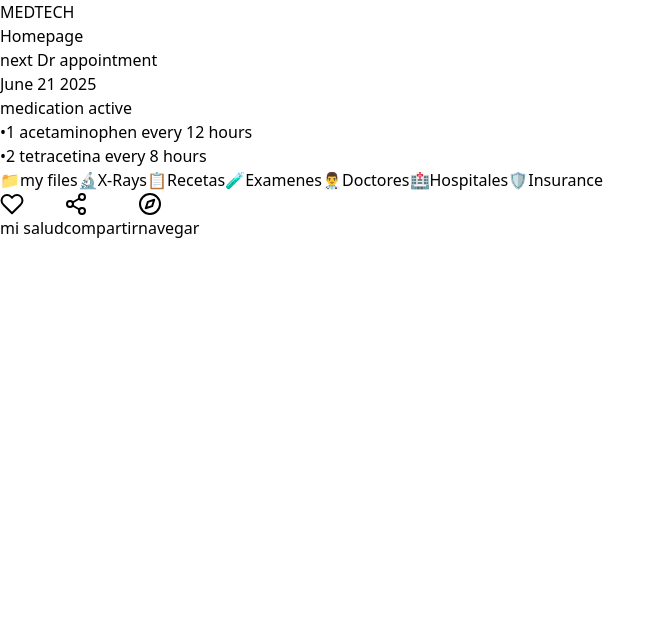
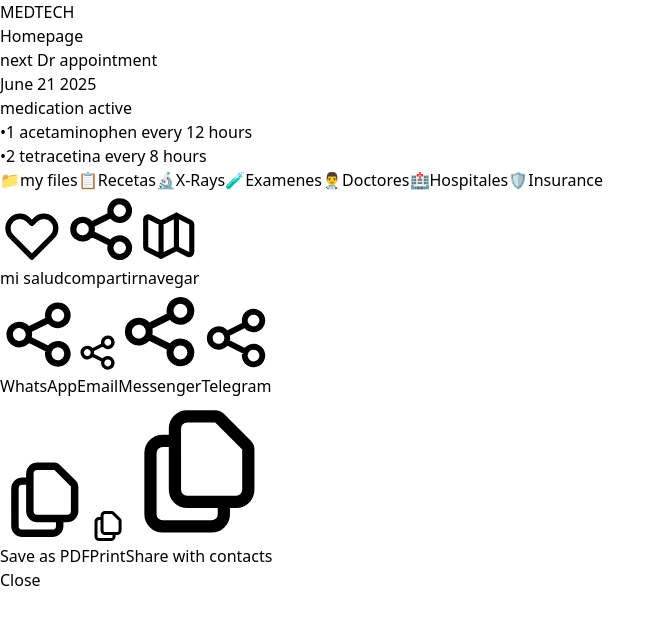
Before and after one commit to Pyload901/medtech-frontend, a React (Vite) app: page /dashboard in a window 1280 px wide. Both pictures are taken after a click on the button "compartir". Shown: the top 624 px of the page, without its empty margins (0-666 px from the left). Built offline with nearby package versions, Linux system fonts and the light colour scheme.

Commit message:
add something else

```diff
--- a/src/pages/Appointments.tsx
+++ b/src/pages/Appointments.tsx
@@ -3,12 +3,6 @@ import { Link } from 'react-router-dom';
 
 export const Appointments: React.FC = () => {
   const [birthdate, setBirthdate] = useState('');
-
-  const handleSubmit = (e: React.FormEvent) => {
-    e.preventDefault();
-    // Handle login logic here
-   };
-
   return (
     <div className="min-h-screen bg-white flex flex-col items-center justify-center p-4">
       <div className="w-full max-w-md space-y-8">
@@ -41,7 +35,7 @@ export const Appointments: React.FC = () => {
               />
         </div>
         <div className="p-4 bg-gray-100 rounded-lg shadow hover:bg-gray-200 cursor-pointer select-none">
-            <Link to="/hospital/appointments?id=1">
+            <Link to="/hospital/appointment">
                     <h2 className="text-sm text-gray-600 mb-2">Cita médica</h2>
                     <p className="text-md">Paciente: David</p>
                     <p className="text-md">Hora: 09:00 a.m.</p>
--- a/src/pages/Dashboard.tsx
+++ b/src/pages/Dashboard.tsx
@@ -1,11 +1,13 @@
-import React from 'react';
-import { Heart, Share2, Compass } from 'react-feather';
+import React, { useState } from 'react';
+import { ShareModal } from './ShareModal';
 
 export const Dashboard: React.FC = () => {
+  const [isShareModalOpen, setIsShareModalOpen] = useState(false);
+
   const menuItems = [
     { icon: "📁", label: "my files" },
+    { icon: "📋", label: "Recetas" },
     { icon: "🔬", label: "X-Rays" },
-    { icon: "📋", label: "Recetas" },
     { icon: "🧪", label: "Examenes" },
     { icon: "👨‍⚕️", label: "Doctores" },
     { icon: "🏥", label: "Hospitales" },
@@ -30,13 +32,13 @@ export const Dashboard: React.FC = () => {
       <main className="max-w-7xl mx-auto px-4 sm:px-6 lg:px-8 py-8">
         <div className="space-y-6">
           {/* Appointment Card */}
-          <div className="p-4 bg-gray-100 rounded-lg shadow">
+          <div className="p-4 bg-gray-100 rounded-lg">
             <h2 className="text-sm text-gray-600">next Dr appointment</h2>
             <p className="text-lg font-semibold">June 21 2025</p>
           </div>
 
           {/* Medication Card */}
-          <div className="p-4 bg-gray-100 rounded-lg shadow">
+          <div className="p-4 bg-gray-100 rounded-lg">
             <h2 className="text-sm text-gray-600 mb-2">medication active</h2>
             <ul className="space-y-2">
               <li className="flex items-center">
@@ -69,19 +71,27 @@ export const Dashboard: React.FC = () => {
       <div className="fixed bottom-0 left-0 right-0 bg-white border-t md:hidden">
         <div className="flex justify-around items-center h-16">
           <button className="flex flex-col items-center">
-            <Heart className="h-6 w-6" />
+            <svg xmlns="http://www.w3.org/2000/svg" className="h-6 w-6" fill="none" viewBox="0 0 24 24" stroke="currentColor">
+              <path strokeLinecap="round" strokeLinejoin="round" strokeWidth={2} d="M4.318 6.318a4.5 4.5 0 000 6.364L12 20.364l7.682-7.682a4.5 4.5 0 00-6.364-6.364L12 7.636l-1.318-1.318a4.5 4.5 0 00-6.364 0z" />
+            </svg>
             <span className="text-xs">mi salud</span>
           </button>
-          <button className="flex flex-col items-center">
-            <Share2 className="h-6 w-6" />
+          <button className="flex flex-col items-center" onClick={() => setIsShareModalOpen(true)}>
+            <svg xmlns="http://www.w3.org/2000/svg" className="h-6 w-6" fill="none" viewBox="0 0 24 24" stroke="currentColor">
+              <path strokeLinecap="round" strokeLinejoin="round" strokeWidth={2} d="M8.684 13.342C8.886 12.938 9 12.482 9 12c0-.482-.114-.938-.316-1.342m0 2.684a3 3 0 110-2.684m0 2.684l6.632 3.316m-6.632-6l6.632-3.316m0 0a3 3 0 105.367-2.684 3 3 0 00-5.367 2.684zm0 9.316a3 3 0 105.368 2.684 3 3 0 00-5.368-2.684z" />
+            </svg>
             <span className="text-xs">compartir</span>
           </button>
           <button className="flex flex-col items-center">
-            <Compass className="h-6 w-6" />
+            <svg xmlns="http://www.w3.org/2000/svg" className="h-6 w-6" fill="none" viewBox="0 0 24 24" stroke="currentColor">
+              <path strokeLinecap="round" strokeLinejoin="round" strokeWidth={2} d="M9 20l-5.447-2.724A1 1 0 013 16.382V5.618a1 1 0 011.447-.894L9 7m0 13l6-3m-6 3V7m6 10l4.553 2.276A1 1 0 0021 18.382V7.618a1 1 0 00-.553-.894L15 4m0 13V4m0 0L9 7" />
+            </svg>
             <span className="text-xs">navegar</span>
           </button>
         </div>
       </div>
+
+      <ShareModal isOpen={isShareModalOpen} onClose={() => setIsShareModalOpen(false)} />
     </div>
   );
 };
--- a/src/pages/Login.tsx
+++ b/src/pages/Login.tsx
@@ -1,13 +1,18 @@
 import React, { useState } from 'react';
 import { Link } from 'react-router-dom';
+import { useNavigate } from 'react-router-dom';
 
 export const Login: React.FC = () => {
   const [email, setEmail] = useState('');
   const [password, setPassword] = useState('');
-
+  const navigate = useNavigate();
   const handleSubmit = (e: React.FormEvent) => {
     e.preventDefault();
     // Handle login logic here
+    if (email.includes("doctor"))
+      navigate('/hospital/appointments');
+    else
+      navigate('/dashboard');
     console.log('Login submitted', { email, password });
   };
 
--- /dev/null
+++ b/src/pages/ShareModal.tsx
@@ -0,0 +1,58 @@
+import React from 'react';
+
+interface ShareModalProps {
+  isOpen: boolean;
+  onClose: () => void;
+}
+
+export const ShareModal: React.FC<ShareModalProps> = ({ isOpen, onClose }) => {
+  if (!isOpen) return null;
+
+  return (
+    <div className="fixed inset-0 bg-black bg-opacity-50 flex items-center justify-center p-4">
+      <div className="bg-white rounded-lg max-w-md w-full">
+        <div className="p-4">
+          <div className="grid gap-4">
+            <div className="flex justify-around py-4">
+              {[
+                { icon: "message-circle", label: "WhatsApp", color: "bg-green-500" },
+                { icon: "mail", label: "Email", color: "bg-blue-600" },
+                { icon: "message-circle", label: "Messenger", color: "bg-blue-500" },
+                { icon: "share-2", label: "Telegram", color: "bg-black" },
+              ].map((item) => (
+                <button key={item.label} className="flex flex-col items-center gap-1">
+                  <div className={`h-12 w-12 flex items-center justify-center rounded-full ${item.color} text-white`}>
+                    <svg xmlns="http://www.w3.org/2000/svg" className="h-6 w-6" fill="none" viewBox="0 0 24 24" stroke="currentColor">
+                      <path strokeLinecap="round" strokeLinejoin="round" strokeWidth={2} d="M8.684 13.342C8.886 12.938 9 12.482 9 12c0-.482-.114-.938-.316-1.342m0 2.684a3 3 0 110-2.684m0 2.684l6.632 3.316m-6.632-6l6.632-3.316m0 0a3 3 0 105.367-2.684 3 3 0 00-5.367 2.684zm0 9.316a3 3 0 105.368 2.684 3 3 0 00-5.368-2.684z" />
+                    </svg>
+                  </div>
+                  <span className="text-xs">{item.label}</span>
+                </button>
+              ))}
+            </div>
+
+            <div className="flex flex-col gap-2">
+              {[
+                { icon: "file-text", label: "Save as PDF" },
+                { icon: "printer", label: "Print" },
+                { icon: "users", label: "Share with contacts" },
+              ].map((item) => (
+                <button key={item.label} className="flex items-center gap-2 p-2 bg-gray-100 rounded-lg hover:bg-gray-200">
+                  <svg xmlns="http://www.w3.org/2000/svg" className="h-5 w-5" fill="none" viewBox="0 0 24 24" stroke="currentColor">
+                    <path strokeLinecap="round" strokeLinejoin="round" strokeWidth={2} d="M8 7v8a2 2 0 002 2h6M8 7V5a2 2 0 012-2h4.586a1 1 0 01.707.293l4.414 4.414a1 1 0 01.293.707V15a2 2 0 01-2 2h-2M8 7H6a2 2 0 00-2 2v10a2 2 0 002 2h8a2 2 0 002-2v-2" />
+                  </svg>
+                  {item.label}
+                </button>
+              ))}
+            </div>
+          </div>
+        </div>
+        <div className="border-t p-4 flex justify-end">
+          <button onClick={onClose} className="px-4 py-2 bg-gray-200 rounded-lg hover:bg-gray-300">
+            Close
+          </button>
+        </div>
+      </div>
+    </div>
+  );
+};
```
